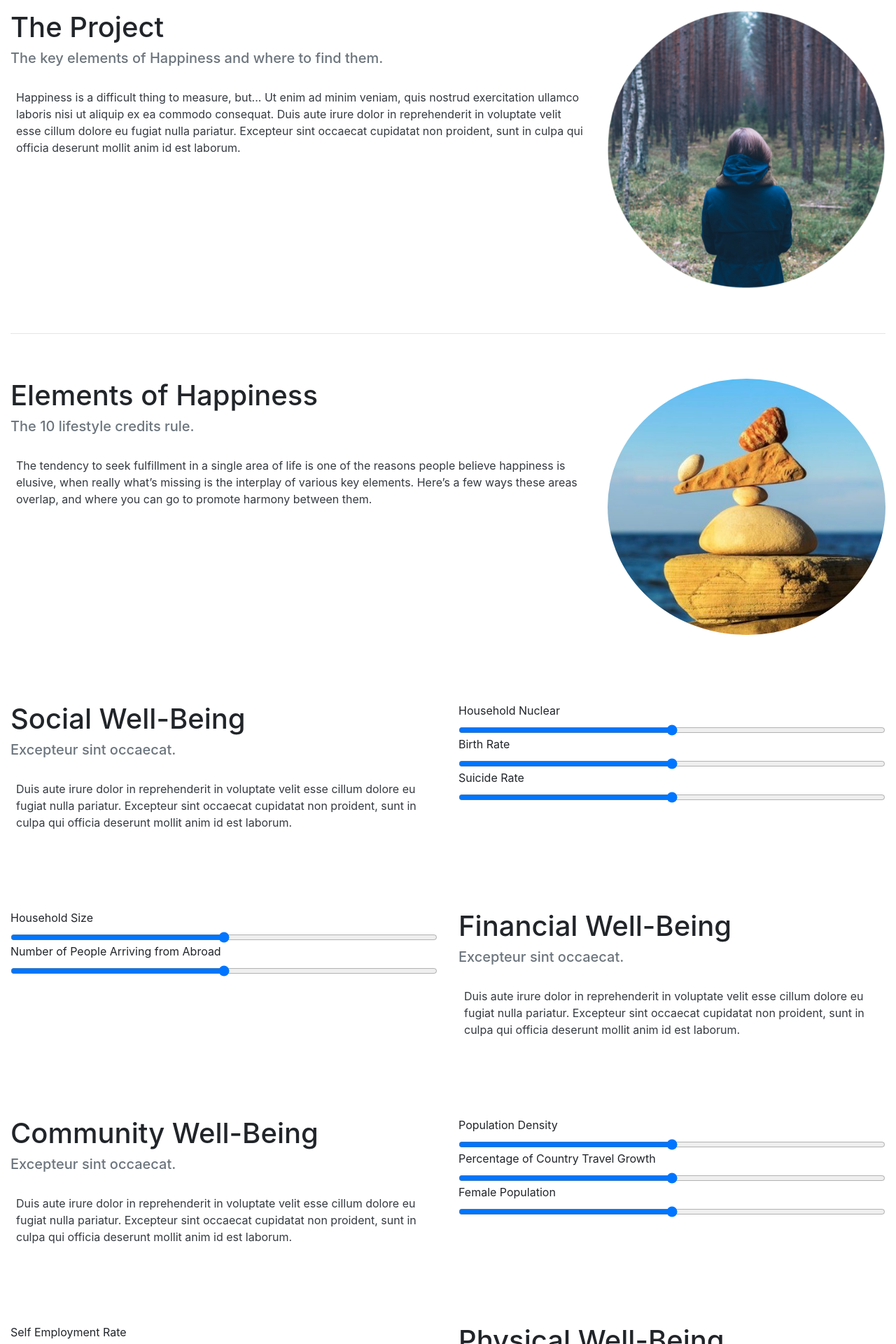
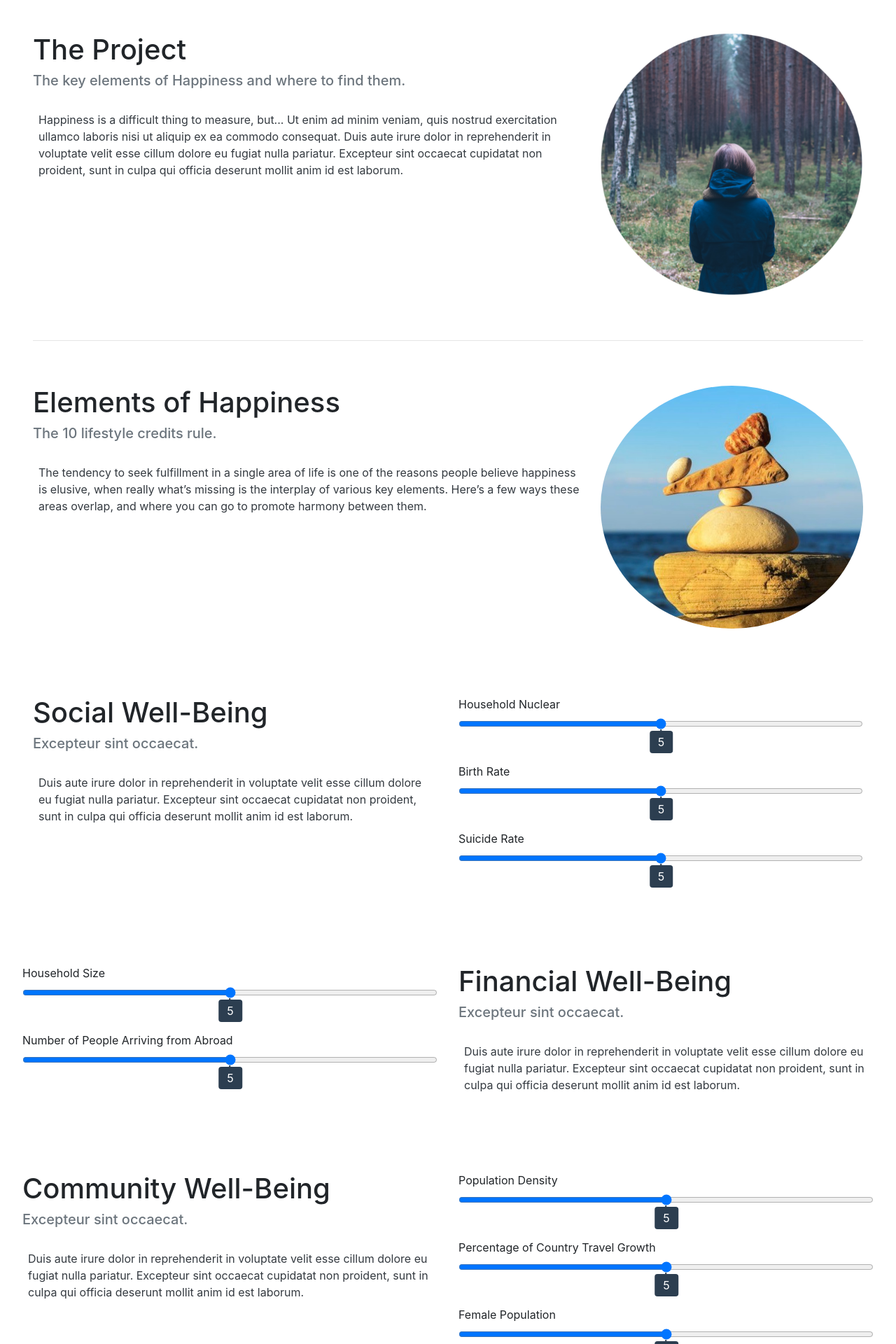
Before and after one commit to anishaa95/Happiness_Index, a Python web app: template templates/index.html in a window 1280 px wide. Shown: the part 833-2753 px from the top of the page at 70% size. Run offline with Jinja, Linux system fonts and the light colour scheme; the template is opened without the code that fills it, so the values that code supplies are empty; some libraries are stand-ins or nearby versions.

Commit message:
HTML V2.3 + JS + Wikipedia call and display data

```diff
--- a/app.py
+++ b/app.py
@@ -59,7 +59,7 @@
 @app.route('/output',methods=["POST"])
 def get_output():
     json = request.get_json()
-    input_data = [[json["data"]['E'],json["data"]['S'],json["data"]['G']]]
+    input_data = [[json["data"]['S1'],json["data"]['S2'],json["data"]['S3'],[json["data"]['F1'],json["data"]['F2'],json["data"]['C1'],[json["data"]['C2'],json["data"]['C3'],json["data"]['P1'],json["data"]['P2']]]
 #Your logic here
-    print(model_predict_JSON)
-    return jsonify(model_predict_JSON)
+    # print(model_predict_JSON)
+    # return jsonify(model_predict_JSON)
--- a/static/css/style.css
+++ b/static/css/style.css
@@ -1,11 +1,48 @@
-/*
-.box {
-  min-height: 50px;
-  padding: 5px;
-  margin: 5px;
-  font-weight: 800;
-  color: #fff;
+
+.box_size {
+  min-height: 200px;
+  padding: 0;
+  margin: 0;
+  font-weight: normal;
+  color: #000000;
 }
+
+/* Sliders numbers */
+.form-group {
+	position: relative;
+	margin: 0 auto 3rem;
+  }
+  .form-control-range {
+	width: 100%;
+  }
+  .bubble {
+	background: #2c3e50;
+	color: white;
+	padding: 4px 12px;
+	position: absolute;
+	border-radius: 4px;
+	left: 50%;
+	transform: translateX(-50%);
+	top: 50px;
+  }
+  .bubble::after {
+	content: "";
+	position: absolute;
+	width: 2px;
+	height: 2px;
+	background: #2c3e50;
+	top: -2px;
+	left: 46%;
+  }
+
+  body {
+	margin: 2rem;
+  }
+
+  $shade-10: #2c3e50 !default;
+$shade-1: #d7dcdf !default;
+$shade-0: #fff !default;
+$teal: #1abc9c !default;
 
 /* Visualization - Color Palette */
 /* .bg_redish {
--- a/templates/index.html
+++ b/templates/index.html
@@ -35,6 +35,7 @@
     <link rel="stylesheet" type="text/css" href="/static/css/map_style.css" />
     <link rel="stylesheet" type="text/css" href="/static/css/style.css" />
     <link href="https://fonts.googleapis.com/css?family=Work+Sans" rel="stylesheet" type="text/css">
+    <!-- <link rel="stylesheet" type="text/css" href="/static/css/main.css" /> -->
   </head>
 
   <!-- Body -->
@@ -156,11 +157,19 @@
                   <form>
                     <div class="form-group">
                       <label for="household_nuclear">Household Nuclear</label>
-                      <input type="range" min="0" max="10" class="form-control-range" id="household_nuclear">
+                      <input type="range" min="0" max="10" step="1" class="form-control-range" id="household_nuclear">
+                      <output class="bubble"></output>
+                    </div>
+                      <div class="form-group">
                       <label for="birthrate">Birth Rate</label>
-                      <input type="range" min="0" max="10" class="form-control-range" id="birthrate">
+                      <input type="range" min="0" max="10" step="1" class="form-control-range" id="birthrate">
+                      <output class="bubble"></output>
+                      </div>
+                      <div class="form-group">
                       <label for="suicide_per_100k">Suicide Rate</label>
-                      <input type="range" min="0" max="10" class="form-control-range" id="suicide_per_100k">
+                      <input type="range" min="0" max="10" step="1" class="form-control-range" id="suicide_per_100k">
+                      <output class="bubble"></output>
+                      </div>
                     </div>
                   </form>
                 </div>
@@ -175,9 +184,13 @@
                       <div class="form-group">
                         <label for="household_size">Household Size</label>
                         <input type="range" class="form-control-range" id="household_size" min="0" max="10">
-                        <label for="number_of_arrivals">Number of People Arriving from Abroad</label>
-                        <input type="range" class="form-control-range" id="number_of_arrivals" min="0" max="10">
+                        <output class="bubble"></output>
                       </div>
+                        <div class="form-group">
+                          <label for="number_of_arrivals">Number of People Arriving from Abroad</label>
+                          <input type="range" class="form-control-range" id="number_of_arrivals" min="0" max="10">
+                          <output class="bubble"></output>
+                        </div>
                     </form>
                   </div>
                   <div class="col-6 py-5">
@@ -210,12 +223,19 @@
                       <form>
                         <div class="form-group">
                           <label for="popdensity_per_mile">Population Density</label>
-                          <input type="range" class="form-control-range" id="popdensity_per_mile">
-                          <label for="percent_in_counrty_travel_growth">Percentage of Country Travel Growth</label>
-                          <input type="range" class="form-control-range" id="percent_in_counrty_travel_growth">
-                          <label for="percent_of_femalepop">Female Population</label>
-                          <input type="range" class="form-control-range" id="percent_of_femalepop">
+                          <input type="range" class="form-control-range" min="0" max="10" id="popdensity_per_mile">
+                          <output class="bubble"></output>
                         </div>
+                          <div class="form-group">
+                            <label for="percent_in_counrty_travel_growth">Percentage of Country Travel Growth</label>
+                            <input type="range" class="form-control-range"  min="0" max="10" id="percent_in_counrty_travel_growth">
+                            <output class="bubble"></output>
+                          </div>
+                          <div class="form-group">
+                            <label for="percent_of_femalepop">Female Population</label>
+                            <input type="range" class="form-control-range"  min="0" max="10" id="percent_of_femalepop">
+                            <output class="bubble"></output>
+                          </div>
                       </form>
                     </div>
                   </div>
@@ -228,9 +248,13 @@
                         <form>
                           <div class="form-group">
                             <label for="percent_self_employed">Self Employment Rate</label>
-                            <input type="range" class="form-control-range" id="percent_self_employed">
+                            <input type="range" class="form-control-range" min="0" max="10" id="percent_self_employed">
+                            <output class="bubble"></output>
+                          </div>
+                          <div class="form-group">
                             <label for="coastline_ratio">Coastline Length</label>
-                            <input type="range" class="form-control-range" id="coastline_ratio">
+                            <input type="range" class="form-control-range" min="0" max="10" id="coastline_ratio">
+                            <output class="bubble"></output>
                           </div>
                         </form>
                       </div>
@@ -250,26 +274,29 @@
             <hr>
           <!-- What country is for you + map section -->
           <section>
-            <div class="row">
-              <div class="col-7">
-                <h1 class="display-5 text-left">What country is for you?</h1>
-                <p class="text-dark pt-4 pl-2">
-                  <strong class="text-info">Link from Wikipedia</strong> Ut enim ad minim veniam, quis nostrud exercitation
-                  ullamco laboris nisi ut aliquip ex ea commodo consequat.
-                  Duis aute irure dolor in reprehenderit in voluptate velit
-                  esse cillum dolore eu fugiat nulla pariatur. Excepteur sint occaecat
-                  cupidatat non proident, sunt in culpa qui officia deserunt mollit
-                  anim id est laborum.
-                </p>
-              </div>
-
+            <div class="row box_size">
               <!-- Map -->
               <div class="col-5 pr-4 my-5">
-                <!-- Map -->
+
                 <div id="map"></div>
 
                 <!-- Key -->
                 <!-- End of Map Component -->
+              </div>
+
+              <div class="col-7">
+                <h1 class="display-5 text-left">What country is for you?</h1>
+
+                  <!-- Wiki Search -->
+                    <form class="searchForm">
+                      <input type="search" class="searchForm-input">
+                      <button type="submit" class="icon searchIcon">
+                        <img src="https://image.ibb.co/cpG8zk/search.png" alt="Magnifying Glass Icon">
+                      </button>
+                    </form>
+
+                  <section class="searchResults"></section>
+
               </div>
             </div>
           </section>
@@ -314,5 +341,6 @@
       <!-- Create a map object -->
       <script type="text/javascript" src="../static/js/map_logic.js"></script>
       <script type="text/javascript" src="../static/js/main.js"></script>
+      <script type="text/javascript" src="../static/js/wiki.js"></script>
     </body>
 </html>
```
Also changed, not shown: static/css/main.css (added, +132 -0 lines), static/js/wiki.js (added, +80 -0 lines), test/index.html (+33 -21 lines).
